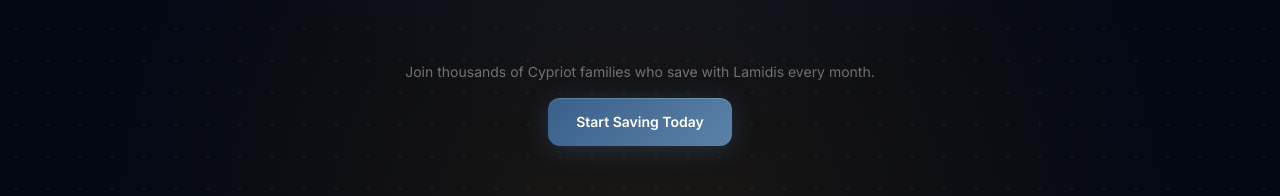
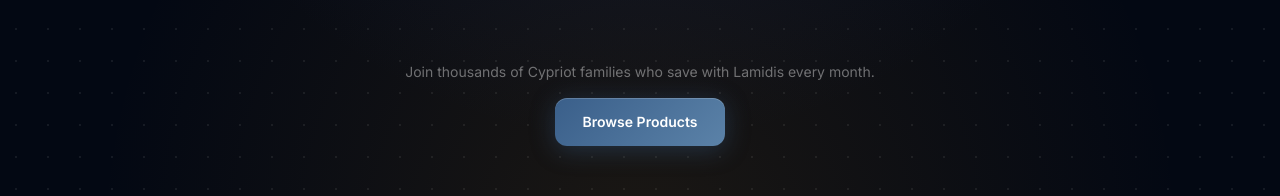
Before and after one commit to pauldevstudio/michael-lamidis-shop, a Next.js app: page /testimonials in a window 1280 px wide. Shown: the part 1778-1974 px from the top of the page. Built offline with nearby package versions, Linux system fonts and the light colour scheme; no server answers.

Commit message:
fix: change "Start Saving Today" to "Browse Products" in Statistics section
Co-Authored-By: Claude Opus 4.6 <noreply@anthropic.com>

```diff
--- a/components/sections/Statistics.tsx
+++ b/components/sections/Statistics.tsx
@@ -97,7 +97,7 @@ export default function Statistics() {
             Join thousands of Cypriot families who save with Lamidis every month.
           </p>
           <div className="flex items-center gap-3">
-            <a href="/contact" className="btn-gold text-sm">Start Saving Today</a>
+            <a href="/products" className="btn-gold text-sm">Browse Products</a>
           </div>
         </div>
       </div>
```
